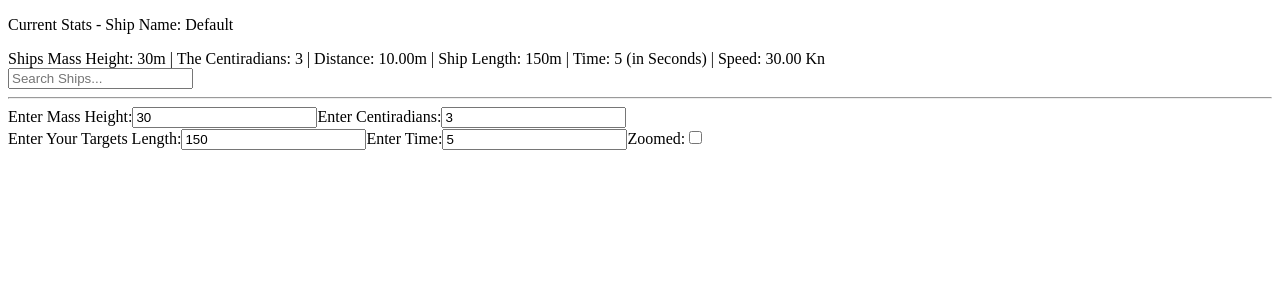
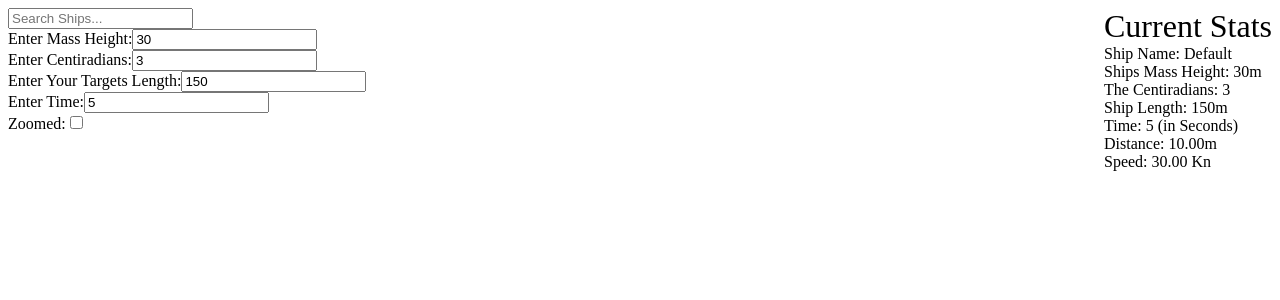
Before and after one commit to BrandenWilliams/TorpCalc, a React (Create React App) app: page / in a window 1280 px wide. Shown: the top 300 px of the page. Built offline with nearby package versions, Linux system fonts and the light colour scheme.

Commit message:
cleaning up UI

```diff
--- a/src/App.js
+++ b/src/App.js
@@ -1,5 +1,6 @@
 import React from "react"
 import shipData from "./data/shipData.js"
+import "./index.css"
 
 class App extends React.Component {
 
@@ -16,10 +17,9 @@ class App extends React.Component {
         }
         this.handleChange = this.handleChange.bind(this)
         this.handleShipChange = this.handleShipChange.bind(this)
+        this.ShipSearch = this.ShipSearch.bind(this)
         this.Distance = this.Distance.bind(this)
         this.Speed = this.Speed.bind(this)
-        this.ShipMenu = this.ShipMenu.bind(this)
-        this.buttonChange = this.buttonChange.bind(this)
         this.currentStats = this.currentStats.bind(this)
     }
 
@@ -32,12 +32,6 @@ class App extends React.Component {
         :
         this.setState({
             [name]: value
-        })
-    }
-
-    buttonChange(event) {
-        this.setState({
-            dmenu: !this.state.dmenu
         })
     }
 
@@ -55,8 +49,7 @@ class App extends React.Component {
         })
     }
 
-    ShipMenu() {
-
+    ShipSearch() {
         const slength = this.state.shipSearch.length
         const menuData = shipData.map(
             item => {
@@ -78,7 +71,7 @@ class App extends React.Component {
         )
         if (this.state.shipSearch.length !== 0) {
             return (
-                <div>
+                <div className="searchdrop">
                     <input
                         type="text"
                         value={this.state.shipSearch}
@@ -86,12 +79,12 @@ class App extends React.Component {
                         onChange={this.handleChange}
                         placeholder = "Search.. "
                     />
-                   <div> {menuData} </div>
+                   <div  className="dropitems"> {menuData} </div>
                 </div>
             )
         }
         return (
-            <div>
+            <div className="searchdrop">
                 <input
                     type="text"
                     value={this.state.shipSearch}
@@ -107,6 +100,7 @@ class App extends React.Component {
         return (
             <div>
                 <form>
+                    <div>
                         Enter Mass Height:
                         <input
                             type="number"
@@ -114,6 +108,8 @@ class App extends React.Component {
                             name="mass"
                             onChange={this.handleChange}
                         />
+                    </div>
+                    <div>
                         Enter Centiradians:
                         <input
                             type="number"
@@ -121,6 +117,7 @@ class App extends React.Component {
                             name="centir"
                             onChange={this.handleChange}
                         />
+                    </div>
                 </form>
             </div>
         )
@@ -130,6 +127,7 @@ class App extends React.Component {
         return (
             <div>
                 <form>
+                    <div>
                         Enter Your Targets Length:
                         <input
                             type="number"
@@ -137,6 +135,8 @@ class App extends React.Component {
                             name="length"
                             onChange={this.handleChange}
                         />
+                    </div>
+                    <div>
                         Enter Time:
                         <input
                             type="number"
@@ -144,6 +144,8 @@ class App extends React.Component {
                             name="time"
                             onChange={this.handleChange}
                         />
+                    </div>
+                    <div>
                         Zoomed:
                         <input
                             type="checkbox"
@@ -151,6 +153,7 @@ class App extends React.Component {
                             checked={this.state.zoomed === true}
                             onChange={this.handleChange}
                         />
+                    </div>
                 </form>
             </div>
         )
@@ -161,24 +164,26 @@ class App extends React.Component {
         this.speed = (2*(this.state.length / this.state.time))
         : this.speed = (this.state.length / this.state.time)
         const distance = (this.state.mass / this.state.centir)
-        return(
-            <div>
-                <p>Current Stats - Ship Name: {this.state.currentShipName} </p>
-                Ships Mass Height: {this.state.mass}m |
-                The Centiradians: {this.state.centir} |
-                Distance: {distance.toFixed(2)}m |
-                Ship Length: {this.state.length}m |
-                Time: {this.state.time} (in Seconds) |
-                Speed: {speed.toFixed(2)} Kn
+        return (
+            <div className="statbox">
+                <div className="stat-title"> Current Stats</div>
+                <div>Ship Name: {this.state.currentShipName}</div>
+                <div>Ships Mass Height: {this.state.mass}m</div>
+                <div>The Centiradians: {this.state.centir}</div>
+                <div>Ship Length: {this.state.length}m</div>
+                <div>Time: {this.state.time} (in Seconds)</div>
+                <div>Distance: {distance.toFixed(2)}m</div>
+                <div>Speed: {speed.toFixed(2)} Kn</div>
             </div>
         )
     }
+
     render() {
         return (
             <div>
                 <this.currentStats />
-                <this.ShipMenu />
-                <hr/>
+                <this.ShipSearch />
+
                 <this.Distance />
                 <this.Speed />
             </div>
--- a/src/index.css
+++ b/src/index.css
@@ -0,0 +1,31 @@
+body {
+    font-size: 1em;
+}
+.statbox {
+    float: right;
+}
+.stat-title {
+    font-size: 2em;
+}
+
+.searchdrop{
+    position: relative;
+    display: inline-block;
+}
+
+.dropitems {
+    position: absolute;
+    background-color: #f1f1f1;
+    min-width: 160px;
+    box-shadow: 0px 8px 16px 0px rgba(0,0,0,0.2);
+
+}
+
+.dropitems option {
+    color: black;
+    padding: 1% 1% 1% 1%;
+    text-decoration: none;
+    display: block;
+}
+
+.dropitems option:hover {background-color: #ddd;}
```
Lines whose indentation alone changed are shown as unchanged.
